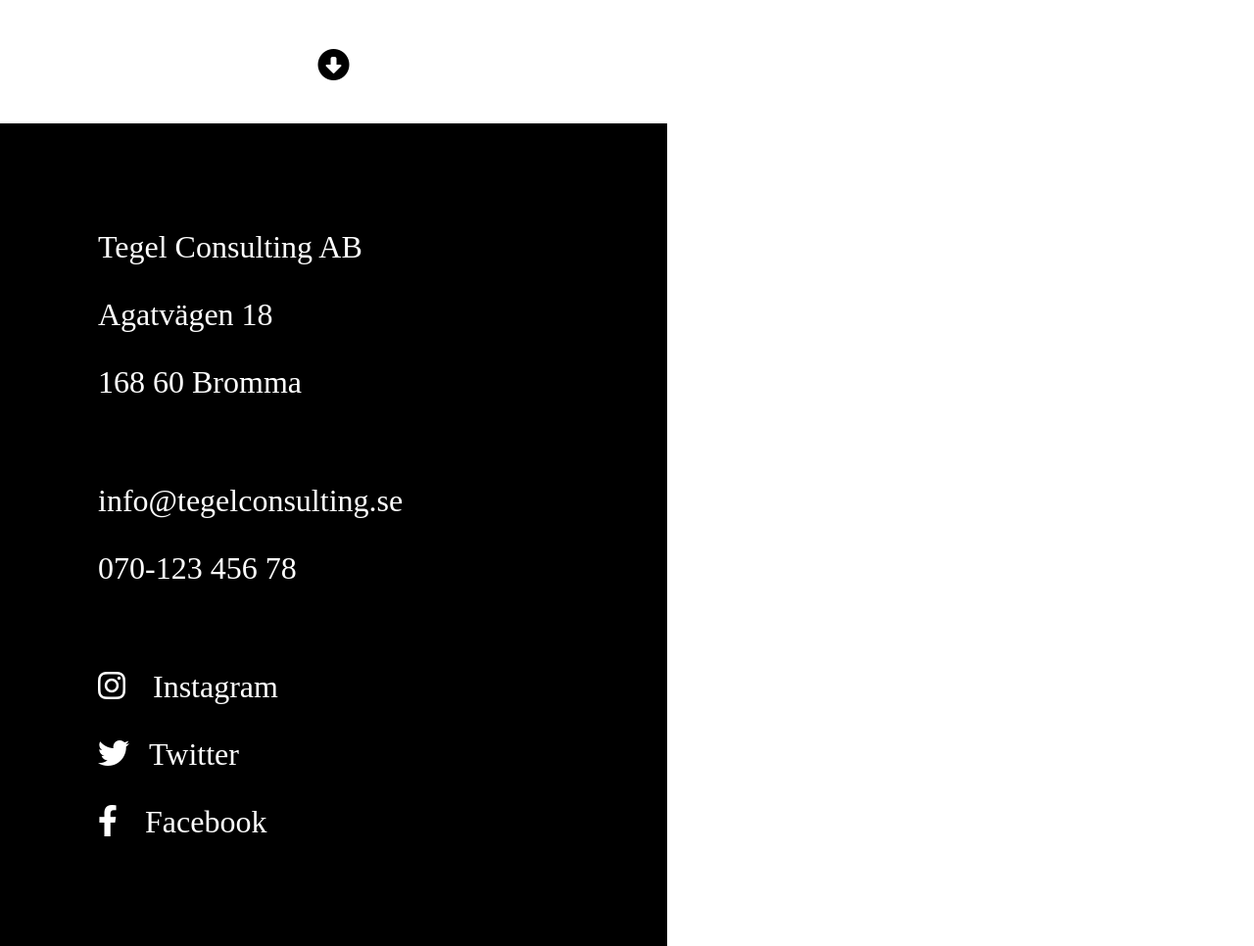
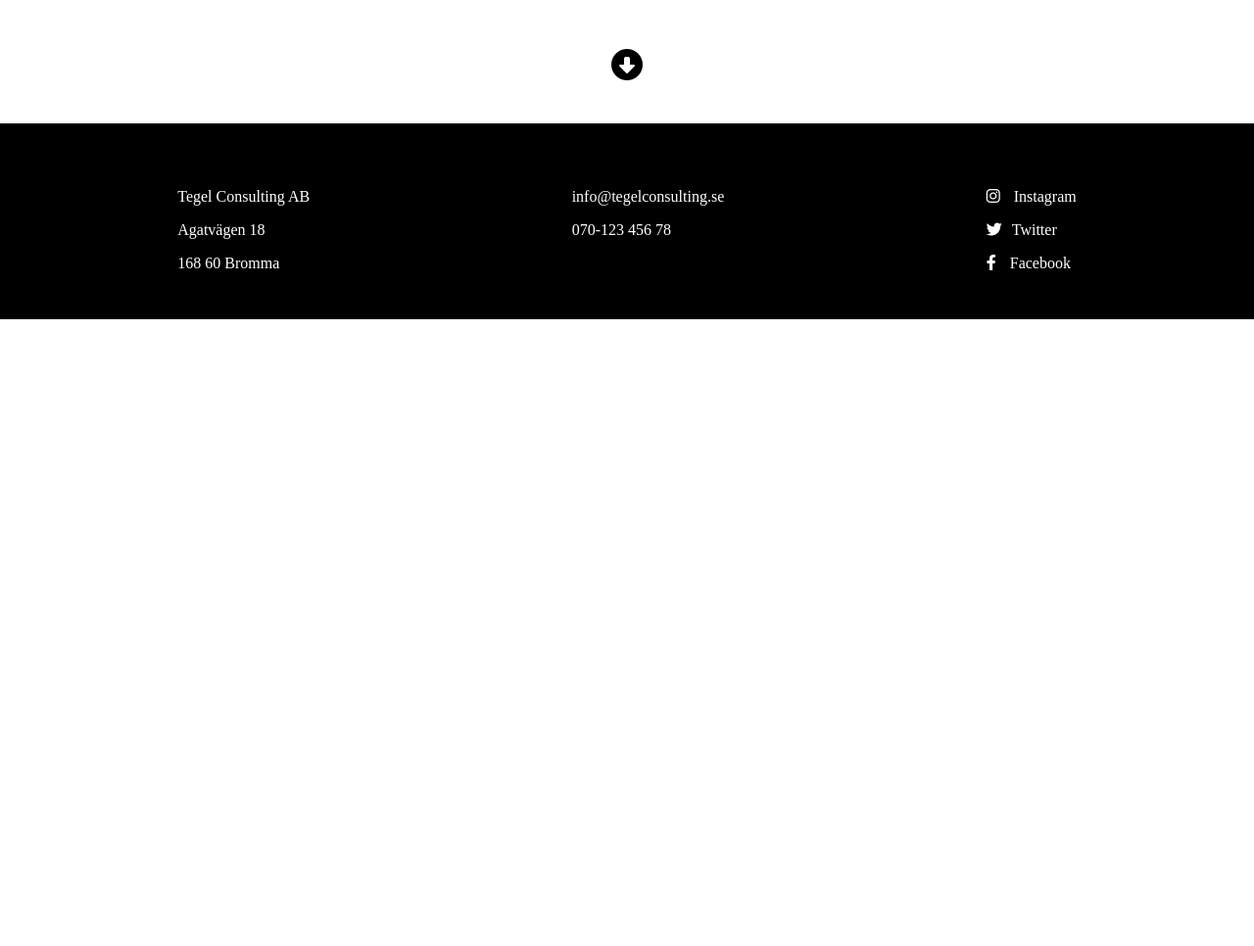
Before and after one commit to ToveLissner/Given_Design, a website built with Parcel: page src/index.html in a window 1280 px wide. Shown: the part 2780-3746 px from the top of the page at 98% size. After the commit the page ends 3106 px from the top, so only its background shows below. Built offline with nearby package versions, Linux system fonts and the light colour scheme.

Commit message:
kontakt-delen responsiv

```diff
--- a/src/SCSS/_about.scss
+++ b/src/SCSS/_about.scss
@@ -28,6 +28,12 @@ align-items: center;
         &__sebastian {
             @include m.profile(url("../assets/profiles/Sebastian_Square.png"));
         }
+
+        @include m.desktop {
+            flex-direction: row;
+            color: green;
+        }
+
     }
 
     .arrowdown__black {
--- a/src/SCSS/_contact.scss
+++ b/src/SCSS/_contact.scss
@@ -1,4 +1,5 @@
 @use "variables" as v;
+@use "mixins" as m;
 
 .contact {
     background-color: black;
@@ -11,6 +12,15 @@
     gap: 20px;
     font-size: xx-large;
 
+    @include m.desktop {
+        flex-direction: row;
+        height: 100px;
+        padding: 50px;
+        gap: 5px;
+        font-size: medium;
+        justify-content: space-around;
+    }
+
     &__socialmedia {
 
         &__title{
@@ -18,6 +28,10 @@
             &__link{
                 color: white;
                 padding-right: 20px;
+
+                @include m.desktop {
+                    padding-right: 10px;
+                }
             }
         }
     }
--- a/src/SCSS/_home.scss
+++ b/src/SCSS/_home.scss
@@ -5,14 +5,18 @@ body {
     display: flex;
     margin: 0 auto;
 
+    /* @include m.desktop {
+        margin: 10px;
+    } */
+
     header {
         position: absolute;
         top: 20px;
         right: 50px;
 
-        /*@include m.desktop {
-            skriv styling
-        }*/
+        /* @include m.desktop {
+            skriv styling här
+        } */
 
         .menu {
             display: flex;
@@ -45,6 +49,10 @@ body {
                 flex-direction: column;
                 justify-content: center;
 
+                @include m.desktop {
+                    width: 100vw;
+                }
+
                 h1 {
                     font-size: xx-large;
                 }
--- a/src/SCSS/_variables.scss
+++ b/src/SCSS/_variables.scss
@@ -1,3 +1,3 @@
 /* Sizes */
 
-$desktop_breakpoint: 800px;
+$desktop_breakpoint: 648px;
```
